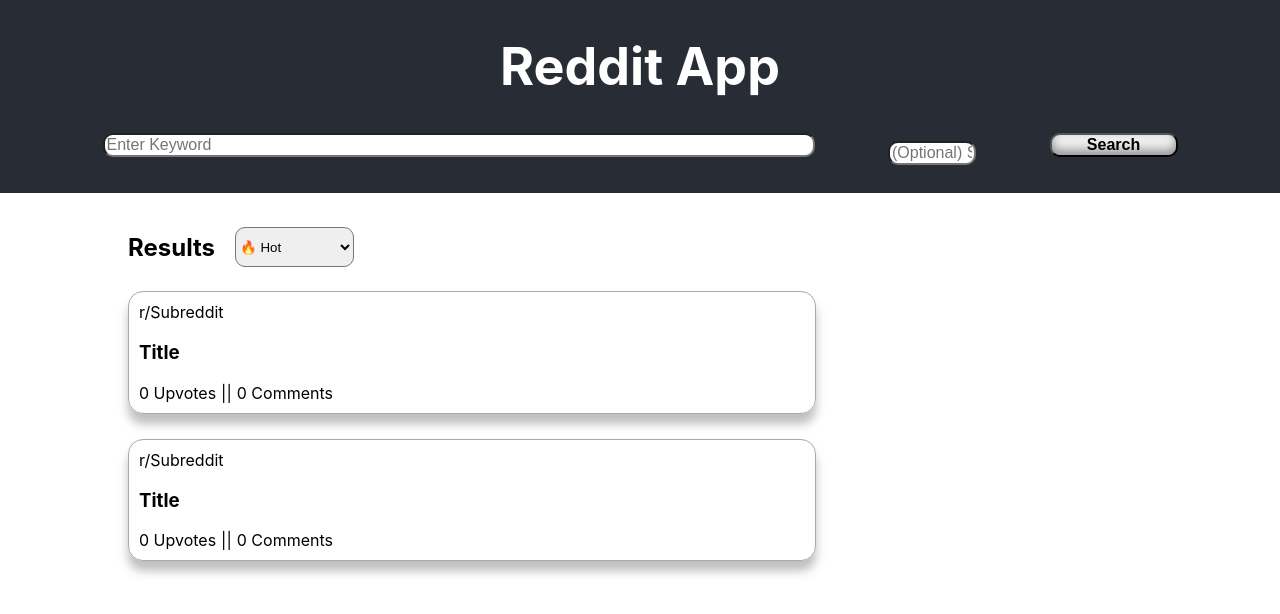
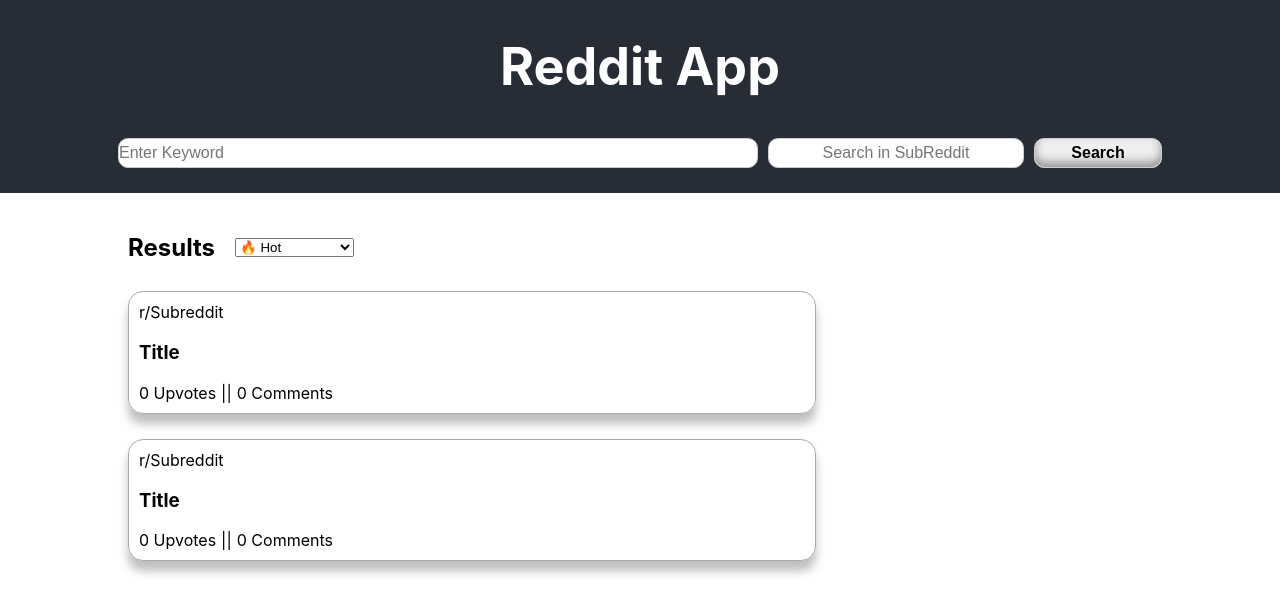
Before and after one commit to fivefootwan/reddit-app, a React (Create React App) app in the folder reddit-app/: page / in a window 1280 px wide. Shown: the top 614 px of the page. Built offline with nearby package versions, Linux system fonts and the light colour scheme.

Commit message:
done with styling search bar

```diff
--- a/reddit-app/src/App.css
+++ b/reddit-app/src/App.css
@@ -42,27 +42,74 @@
   display: flex;
   gap: 10px;
   justify-content: center;
-  align-items: flex-start;
+  align-items: center;
   margin-bottom: 20px;
 }
 
 .Search-Input {
-  width: 55%;
+  width: 50%;
   min-width: 200px;
   font-size: 16px;
   border-radius: 10px;
 }
 
-.Search-Dropdown {
-  min-height: 5vh;
+.Subreddit {
+  position: relative; /* parent positioned, so child absolute works */
+  width: 20%; /* Adjust this to balance with Search-Input and Search-Button visually */
+  min-width: 120px; /* Prevent it from getting too tiny */
+  display: flex;          /* ✅ Make the wrapper align its content cleanly */
+  align-items: center;    /* ✅ Center the input vertically within the wrapper */
+}
+
+.Subreddit-Input{
+  width: 100%;
+  min-width: 60px;
+  font-size: 16px;
+  border-radius: 10px;
+  text-align: center;
+}
+
+/* STANDARDIZE HEIGHTS */
+.Subreddit-Input, .Search-Input, .Search-Button {
+  box-sizing: border-box; /* make height include padding + border */
+  padding: 0; /* remove extra space inside */
+  border: none; /* remove default browser border (or define your own) */
+  height: 30px;
+}
+
+/* ADD BORDERS TO ALL 3*/
+.Search-Input, .Subreddit-Input, .Search-Button {
+  border: 1px solid #ccc; /* or your choice */
+}
+
+.Subreddit-Suggestions { /* making it float */
+  position: absolute; /* take out of normal flow, overlay style */
+  top: 100%; /* position just below the input */
+  left: 0; /* align left with the input */
+  width: 100%; /* match the input width */
+  background: white; /* or whatever background you want */
+  border: 1px solid #ccc; /* border like a dropdown */
+  box-shadow: 0 4px 6px rgba(0,0,0,0.1); /* subtle shadow for depth */
+  z-index: 10; /* make sure it floats above other elements */
+  max-height: 200px; /* optional: limit height so it scrolls if too many items */
+  overflow-y: auto; /* enable scroll if needed */
+  font-size: 13px;
+  color: grey;
+  text-align: left;
+  margin-top: 10px;
   border-radius: 10px;
 }
 
-.Subreddit-Input{
-  width: 18%;
-  min-width: 80px;
-  font-size: 16px;
-  border-radius: 10px;
+.Subreddit-Suggestions p {
+  margin: 0;
+  padding: 8px 12px;
+  cursor: pointer;
+  white-space: normal; /* ✅ allow text to wrap */
+  word-break: break-word; /* ✅ break long words if needed */
+}
+
+.Subreddit-Suggestions p:hover {
+  background: #f0f0f0; /* hover effect */
 }
 
 .Search-Button {
@@ -73,6 +120,8 @@
   font-weight: 700;
   box-shadow: inset 0 -5px 10px rgb(128, 128, 128, 0.8);
   cursor: pointer;
+  box-sizing: border-box; /* ensure height includes border + padding */
+  padding: 0; /* remove default button padding */
 }
 
 .Search-Button:hover {
--- a/reddit-app/src/App.js
+++ b/reddit-app/src/App.js
@@ -64,10 +64,10 @@
       <header className="App-header">
         <h1>Reddit App</h1>
         <form className='Search-Bar'>
-          <input placeholder="Enter Keyword" className='Search-Input' value={searchedTerm} onChange={(e) => setSearchedTerm(e.target.value)}/>
+          <input className='Search-Input' placeholder="Enter Keyword" value={searchedTerm} onChange={(e) => setSearchedTerm(e.target.value)}/>
           <div className='Subreddit'>
             <input
-              placeholder='(Optional) Search a SubReddit'
+              placeholder='Search in SubReddit'
               className='Subreddit-Input'
               value={subreddit}
               onChange={(e) => {
@@ -75,19 +75,21 @@
                   setIsTyping(true);  // User is typing — enable fetch
                 }} /> {/* User is typing — enable fetch*/}
 
-            <div className="Subreddit-Suggestions"> {/* Suggestions Render */}
+            {(isSubredditLoading || subredditError || subredditSuggestions.length > 0) && (
+              <div className="Subreddit-Suggestions">
                 {isSubredditLoading && <p>Loading suggestions...</p>}
                 {subredditError && <p className="Error">{subredditError}</p>}
-            {subredditSuggestions.length > 0 &&
-            subredditSuggestions.map((name) => (
+                {subredditSuggestions.map((name) => (
                   <p
                     key={name}
                     onClick={() => handleSuggestionClick(name)}
                     style={{ cursor: "pointer" }}
-              >{name}</p>
-            ))
-          }
+                  >
+                    {name}
+                  </p>
+                ))}
               </div>
+            )}
           </div>
           <button type="submit" className="Search-Button">Search</button>
         </form>
```
Lines whose indentation alone changed are shown as unchanged.
